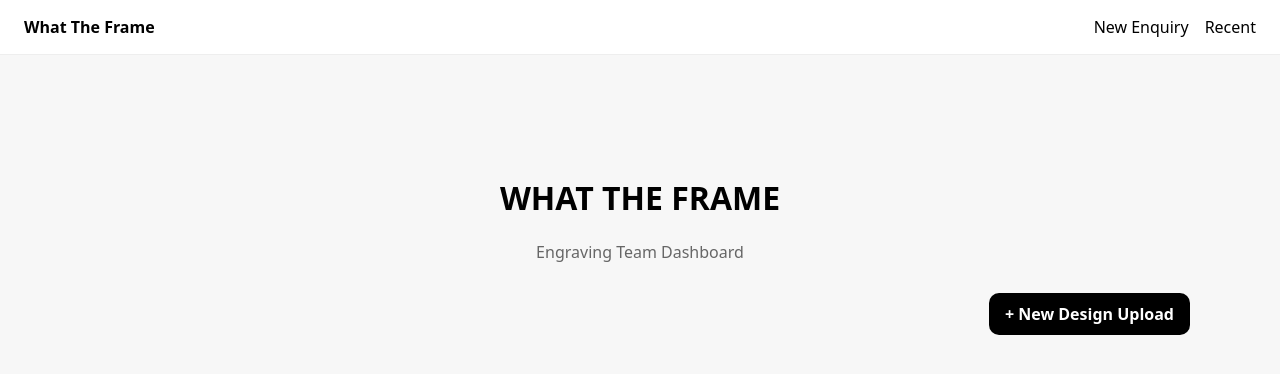
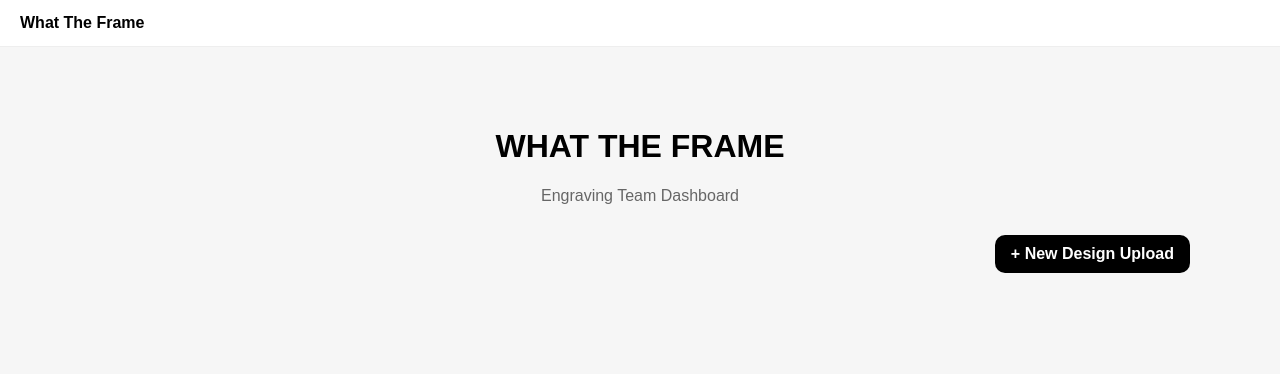
Before and after one commit to thelastgiftteam/engraving-ai-tool, a Next.js app: page / in a window 1280 px wide. Shown: the top 374 px of the page. Built offline with nearby package versions, Linux system fonts and the light colour scheme.

Commit message:
Update layout.js

```diff
--- a/app/layout.js
+++ b/app/layout.js
@@ -1,42 +1,32 @@
 export const metadata = {
-  title: "What The Frame – Internal Tool",
+  title: "What The Frame – Engraving Tool",
 };
 
 export default function RootLayout({ children }) {
   return (
-    <html lang="en">
-      <body style={{ margin: 0, fontFamily: "system-ui, sans-serif" }}>
-        <nav style={styles.nav}>
+    <html>
+      <body style={styles.body}>
+        <header style={styles.header}>
           <strong>What The Frame</strong>
-          <div>
-            <a href="/" style={styles.link}>New Enquiry</a>
-            <a href="/recent" style={styles.link}>Recent</a>
-          </div>
-        </nav>
+        </header>
 
-        <div style={styles.container}>{children}</div>
+        {children}
       </body>
     </html>
   );
 }
 
 const styles = {
-  nav: {
-    display: "flex",
-    justifyContent: "space-between",
-    padding: "16px 24px",
+  body: {
+    margin: 0,
+    background: "#f6f6f6",
+    fontFamily: "sans-serif",
+  },
+
+  header: {
+    padding: "14px 20px",
     borderBottom: "1px solid #eee",
     background: "#fff",
-  },
-  link: {
-    marginLeft: "16px",
-    textDecoration: "none",
-    color: "#000",
-    fontWeight: 500,
-  },
-  container: {
-    padding: "40px",
-    background: "#f7f7f7",
-    minHeight: "100vh",
+    fontWeight: 700,
   },
 };
```
